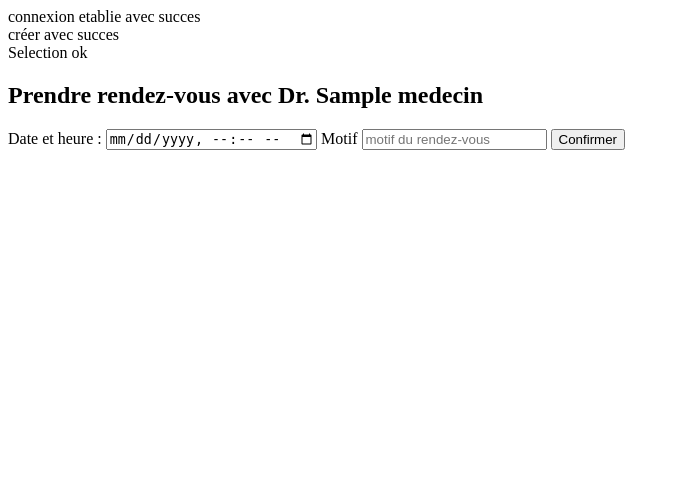
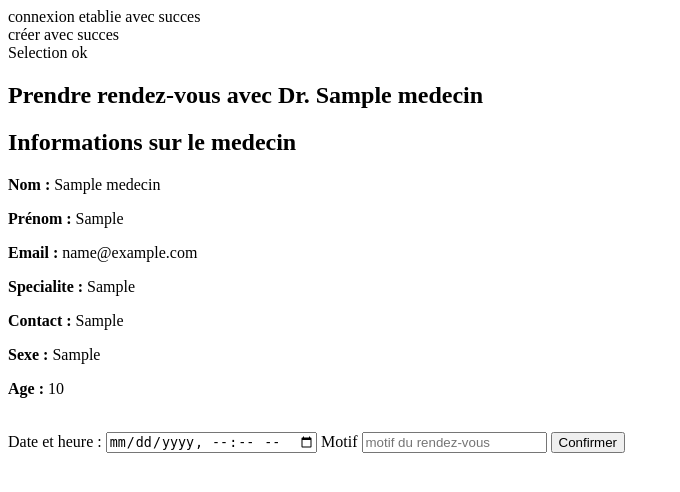
Before and after one commit to BabacarFaye3203/mini-projet, a PHP site: page /Patient/formulaire_rdvM.php?idM=1 in a window 1280 px wide. Shown: the top 492 px of the page, without its empty margins (0-680 px from the left). Run offline with PHP 8.4, Linux system fonts and the light colour scheme; tables that the repository leaves empty or names only in its code hold one stand-in row (values such as "Sample post").

Commit message:
MISES A JOURS

```diff
--- a/Patient/formulaire_rdvM.php
+++ b/Patient/formulaire_rdvM.php
@@ -1,15 +1,25 @@
 <?php
 @include '../database/DatabaseCreat.php';
 $idM = $_GET['idM'];
-
-$query = "SELECT nomM_Medecin, emailM_Medecin FROM medecin WHERE idM_Medecin = ?";
-$stmt = $connect->prepare($query);
+$req="SELECT idM_Medecin,nomM_Medecin as n,prenomM_Medecin as p,emailM_Medecin as e,
+       specialite_Medecin as sp,contactM_Medecin as c,sexe_Medecin as s, age FROM `medecin` where idM_Medecin=?";
+$stmt = $connect->prepare($req);
 $stmt->bind_param("i", $idM);
 $stmt->execute();
-$result = $stmt->get_result();
-$med= $result->fetch_assoc();
+$result0 = $stmt->get_result();
+$med= $result0->fetch_assoc();
 ?>
-<h2>Prendre rendez-vous avec Dr. <?= htmlspecialchars($med['nomM_Medecin']); ?></h2>
+
+<h2>Prendre rendez-vous avec Dr. <?= htmlspecialchars($med['n']); ?></h2>
+<h2>Informations sur le medecin</h2>
+<?php if ($med){ ?>
+<p><strong>Nom :</strong> <?= htmlspecialchars($med['n']); ?></p>
+<p><strong>Prénom :</strong> <?= htmlspecialchars($med['p']); ?></p>
+<p><strong>Email :</strong> <?= htmlspecialchars($med['e']); ?></p>
+<p><strong>Specialite :</strong> <?= htmlspecialchars($med['sp']); ?></p>
+<p><strong>Contact :</strong> <?= htmlspecialchars($med['c']); ?></p>
+<p><strong>Sexe :</strong> <?= htmlspecialchars($med['s']); ?></p>
+<p><strong>Age :</strong> <?= htmlspecialchars($med['age']); ?></p><br>
 <form action="enreg_rdvM.php" method="post" >
     <input type="hidden" name="idM" value="<?= $idM; ?>">
     <label for="date">Date et heure :</label>
@@ -18,3 +28,4 @@ $med= $result->fetch_assoc();
     <input type="text" name="motif" id="motif" placeholder="motif du rendez-vous" required>
     <button type="submit" class="btn btn-primary">Confirmer</button>
 </form>
+<?php }?>
--- a/Patient/profilPatient.php
+++ b/Patient/profilPatient.php
@@ -17,7 +17,8 @@ $stmt = $connect->prepare($req);
 $stmt->execute();
 $result0 = $stmt->get_result();
 
-$query = "SELECT m.idM_Medecin, m.nomM_Medecin as nomMed,m.specialite_Medecin as spe,m.emailM_Medecin as mail,m.prenomM_Medecin as pren,rdv.idM_Medecin as idM
+$query = "SELECT m.idM_Medecin, m.nomM_Medecin as nomMed,m.specialite_Medecin as spe,
+       m.emailM_Medecin as mail,m.prenomM_Medecin as pren,rdv.idM_Medecin as idM
           FROM rendezvous rdv
           JOIN medecin m ON rdv.idM_Medecin = m.idM_Medecin
           WHERE rdv.idP_Patient = ?
--- a/medecin/formulaire_rdvP.php
+++ b/medecin/formulaire_rdvP.php
@@ -12,6 +12,7 @@ $patient= $result->fetch_assoc();
 <?php
 include '../configuration/headPatient.php';
 ?>
+
 <h2>Prendre rendez-vous avec Mr/Mme <?= htmlspecialchars($patient['nomP_Patient']); ?></h2>
 <form action="enreg_rdv.php" method="post" >
     <input type="hidden" name="idP" value="<?= $idP; ?>">
```
